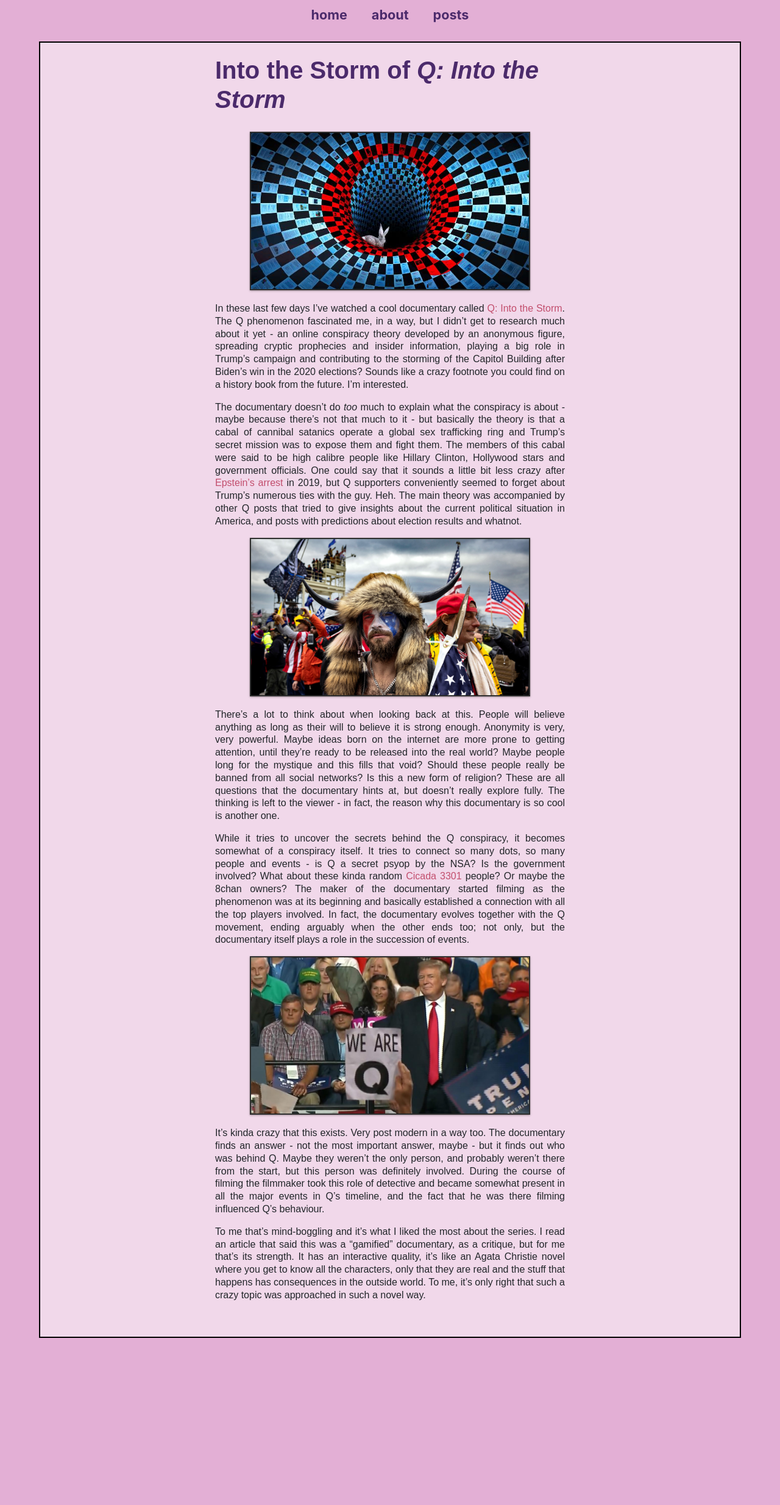
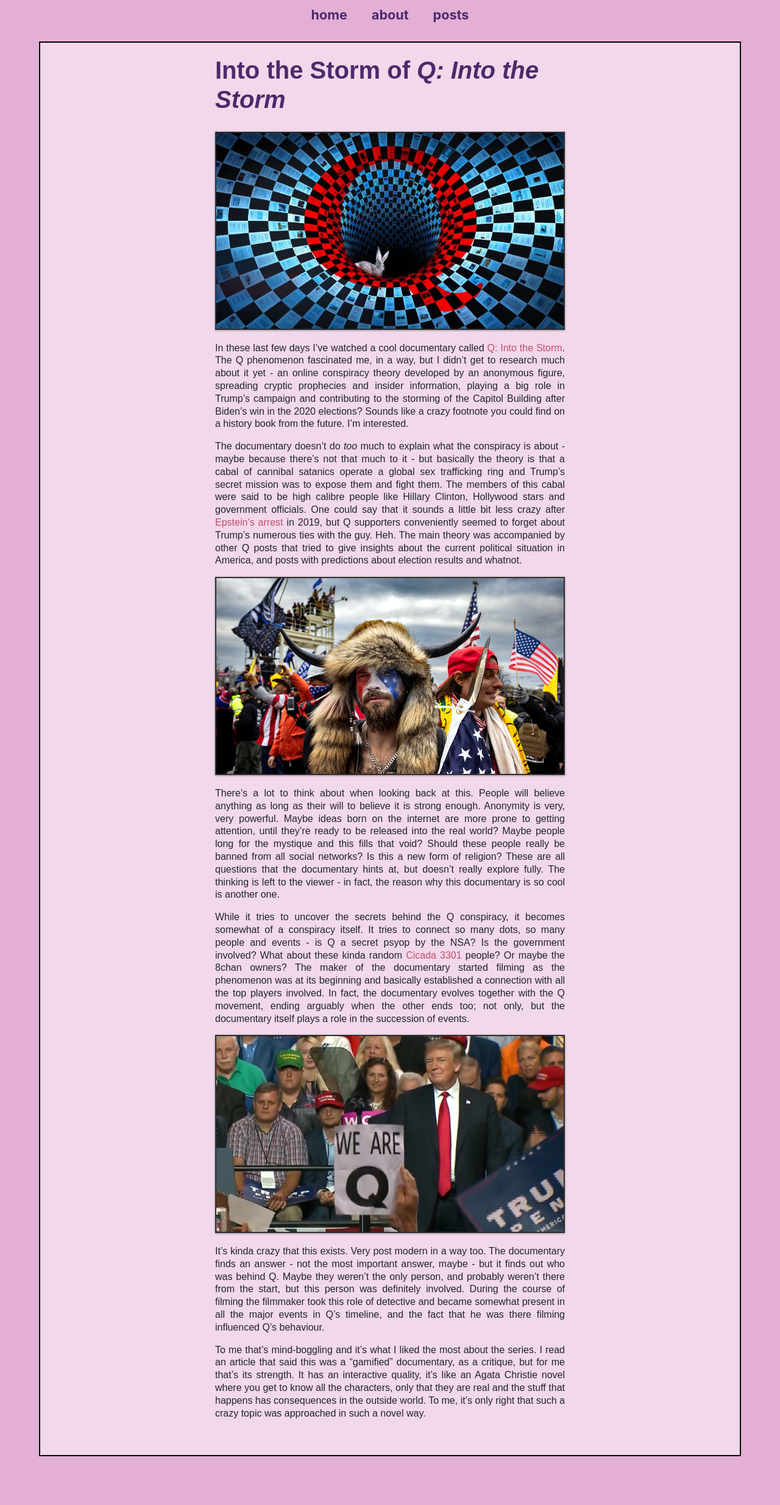
Before and after one commit to mispellingworlds/mispellingworlds.github.io, a Jekyll site: the page built from _posts/2022-06-12-q-into-the-storm.md, in a window 1280 px wide. Shown: the whole page at 61% size. Built offline with Jekyll 4.4.1, drawn with Linux system fonts in a browser that asks for light colours; before the commit the page ends 2274 px from its top, so only the background shows below that.

Commit message:
Update 2022-06-12-q-into-the-storm.md

```diff
--- a/_posts/2022-06-12-q-into-the-storm.md
+++ b/_posts/2022-06-12-q-into-the-storm.md
@@ -5,7 +5,7 @@ date: "2022-06-12"
 ---
 
 <div style="display:flex; justify-content:center; padding-bottom: 20px;">
-    <img src="/assets/images/6/q.jpeg" class="imgBorder" style="margin:auto; max-width:80%" alt="Q Into the Storm">
+    <img src="/assets/images/6/q.jpeg" class="imgBorder" style="margin:auto; max-width:100%" alt="Q Into the Storm">
 </div>
 
 In these last few days I've watched a cool documentary called <a href="https://thoughtmaybe.com/q-into-the-storm/" class="redlink">Q: Into the Storm</a>. The Q phenomenon fascinated me, in a way, but I didn't get to research much about it yet - an online conspiracy theory developed by an anonymous figure, spreading cryptic prophecies and insider information, playing a big role in Trump's campaign and contributing to the storming of the Capitol Building after Biden's win in the 2020 elections? Sounds like a crazy footnote you could find on a history book from the future. I'm interested.
@@ -13,7 +13,7 @@ In these last few days I've watched a cool documentary called <a href="https://t
 The documentary doesn't do <i>too</i> much to explain what the conspiracy is about - maybe because there's not that much to it - but basically the theory is that a cabal of cannibal satanics operate a global sex trafficking ring and Trump's secret mission was to expose them and fight them. The members of this cabal were said to be high calibre people like Hillary Clinton, Hollywood stars and government officials. One could say that it sounds a little bit less crazy after <a href="https://en.wikipedia.org/wiki/Jeffrey_Epstein#Second_criminal_case" class="redlink">Epstein's arrest</a> in 2019, but Q supporters conveniently seemed to forget about Trump's numerous ties with the guy. Heh. The main theory was accompanied by other Q posts that tried to give insights about the current political situation in America, and posts with predictions about election results and whatnot.
 
 <div style="display:flex; justify-content:center; padding-bottom: 20px;">
-    <img src="/assets/images/6/shaman.jpg" class="imgBorder" style="margin:auto; max-width:80%" alt="Q Shaman">
+    <img src="/assets/images/6/shaman.jpg" class="imgBorder" style="margin:auto; max-width:100%" alt="Q Shaman">
 </div>
 
 There's a lot to think about when looking back at this. People will believe anything as long as their will to believe it is strong enough. Anonymity is very, very powerful. Maybe ideas born on the internet are more prone to getting attention, until they're ready to be released into the real world? Maybe people long for the mystique and this fills that void? Should these people really be banned from all social networks? Is this a new form of religion? These are all questions that the documentary hints at, but doesn't really explore fully. The thinking is left to the viewer - in fact, the reason why this documentary is so cool is another one.
@@ -22,7 +22,7 @@ While it tries to uncover the secrets behind the Q conspiracy, it becomes somewh
 The maker of the documentary started filming as the phenomenon was at its beginning and basically established a connection with all the top players involved. In fact, the documentary evolves together with the Q movement, ending arguably when the other ends too; not only, but the documentary itself plays a role in the succession of events.
 
 <div style="display:flex; justify-content:center; padding-bottom: 20px;">
-    <img src="/assets/images/6/trump.jpg" class="imgBorder" style="margin:auto; max-width:80%" alt="Trump">
+    <img src="/assets/images/6/trump.jpg" class="imgBorder" style="margin:auto; max-width:100%" alt="Trump">
 </div>
 
 It's kinda crazy that this exists. Very post modern in a way too. The documentary finds an answer - not the most important answer, maybe - but it finds out who was behind Q. Maybe they weren't the only person, and probably weren't there from the start, but this person was definitely involved. During the course of filming the filmmaker took this role of detective and became somewhat present in all the major events in Q's timeline, and the fact that he was there filming influenced Q's behaviour.
```
